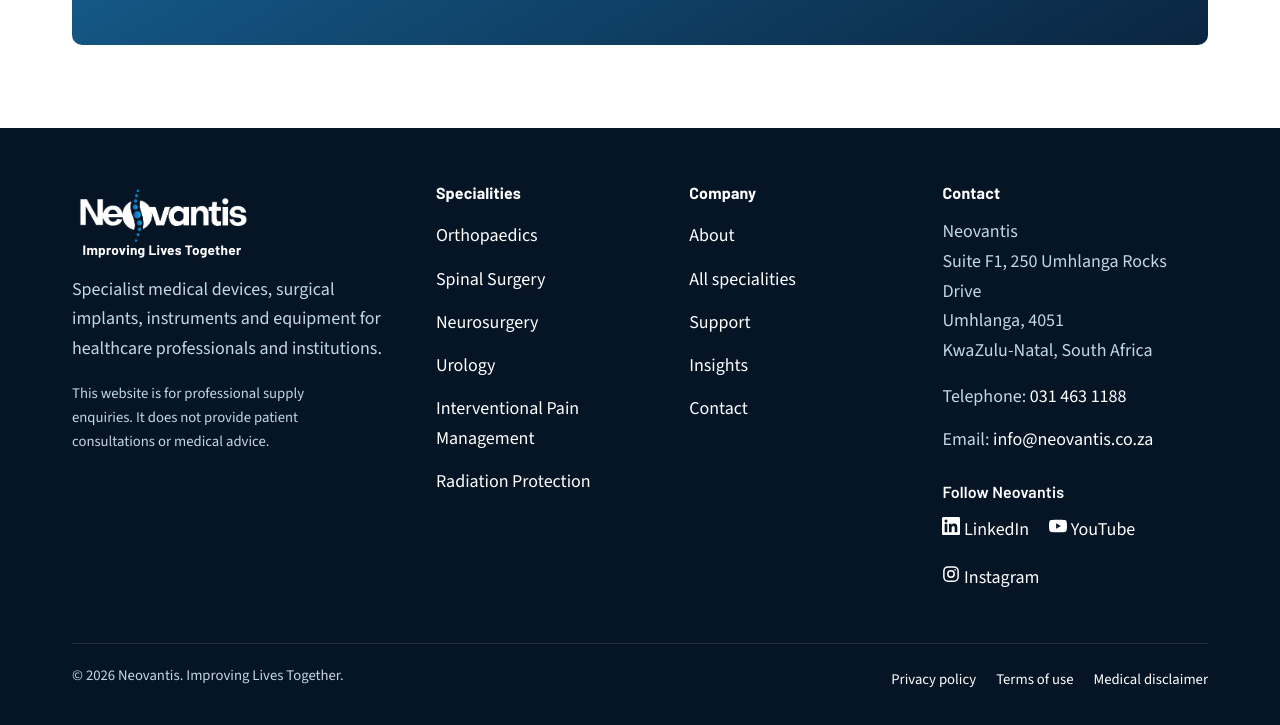
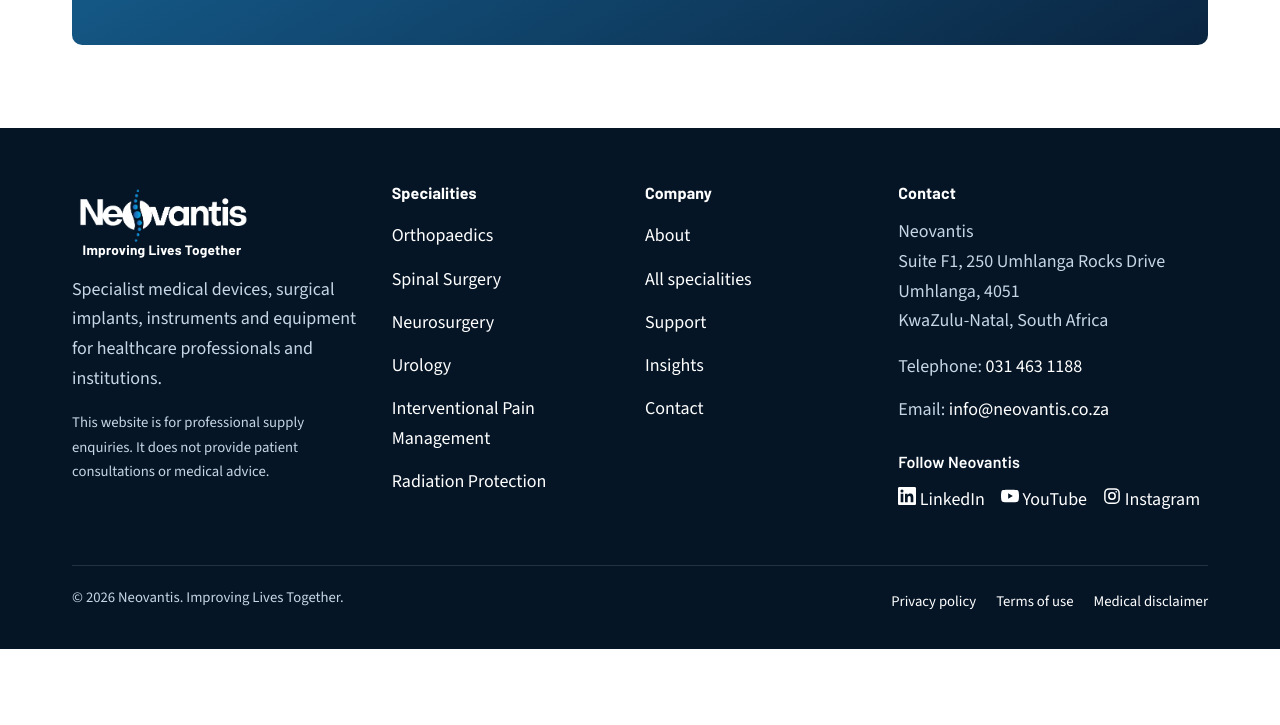
Before and after one commit to neovantismedical-cpu/neovantis-site, an Astro site in the folder neovantis-site/: page / in a window 1280 px wide. Shown: the part 4766-5491 px from the top of the page. After the commit the page ends 5415 px from the top, so only its background shows below. Built offline with nearby package versions, Linux system fonts and the light colour scheme; Astro itself is replaced by a stand-in of ours; no server answers.

Commit message:
Fit footer social links on one row on desktop
Co-Authored-By: Claude Opus 5.5 <noreply@anthropic.com>

```diff
--- a/neovantis-site/src/styles/global.css
+++ b/neovantis-site/src/styles/global.css
@@ -379,7 +379,7 @@ h4 { font-size: 1.1rem; font-weight: 600; }
 .site-footer a:hover { text-decoration: underline; color: var(--blue-200); }
 .footer-grid { display: grid; gap: 2rem; }
 @media (min-width: 720px) { .footer-grid { grid-template-columns: 1.4fr 1fr 1fr; } }
-@media (min-width: 1024px) { .footer-grid { grid-template-columns: 1.5fr 1fr 1fr 1.2fr; } }
+@media (min-width: 1024px) { .footer-grid { grid-template-columns: 1.3fr 1fr 1fr 1.4fr; } }
 .footer-brand img { width: 180px; height: auto; }
 .footer-brand p { max-width: 38ch; }
 .site-footer h2 { font-size: 1rem; color: #fff; margin-bottom: 0.9rem; letter-spacing: 0.01em; }
@@ -391,7 +391,7 @@ h4 { font-size: 1.1rem; font-weight: 600; }
 .footer-note { font-size: 0.92rem; }
 .footer-social { margin-top: 1.5rem; }
 .site-footer .footer-social h3 { font-size: 1rem; color: #fff; margin: 0 0 0.6rem; letter-spacing: 0.01em; }
-.footer-social ul { display: flex; flex-wrap: wrap; gap: 0.25rem 1.25rem; }
+.footer-social ul { display: flex; flex-wrap: wrap; gap: 0.25rem 1rem; }
 .footer-social a { display: inline-flex; align-items: center; gap: 0.45rem; min-height: 44px; padding-block: 0; }
 .footer-social svg { flex: none; }
 
```
